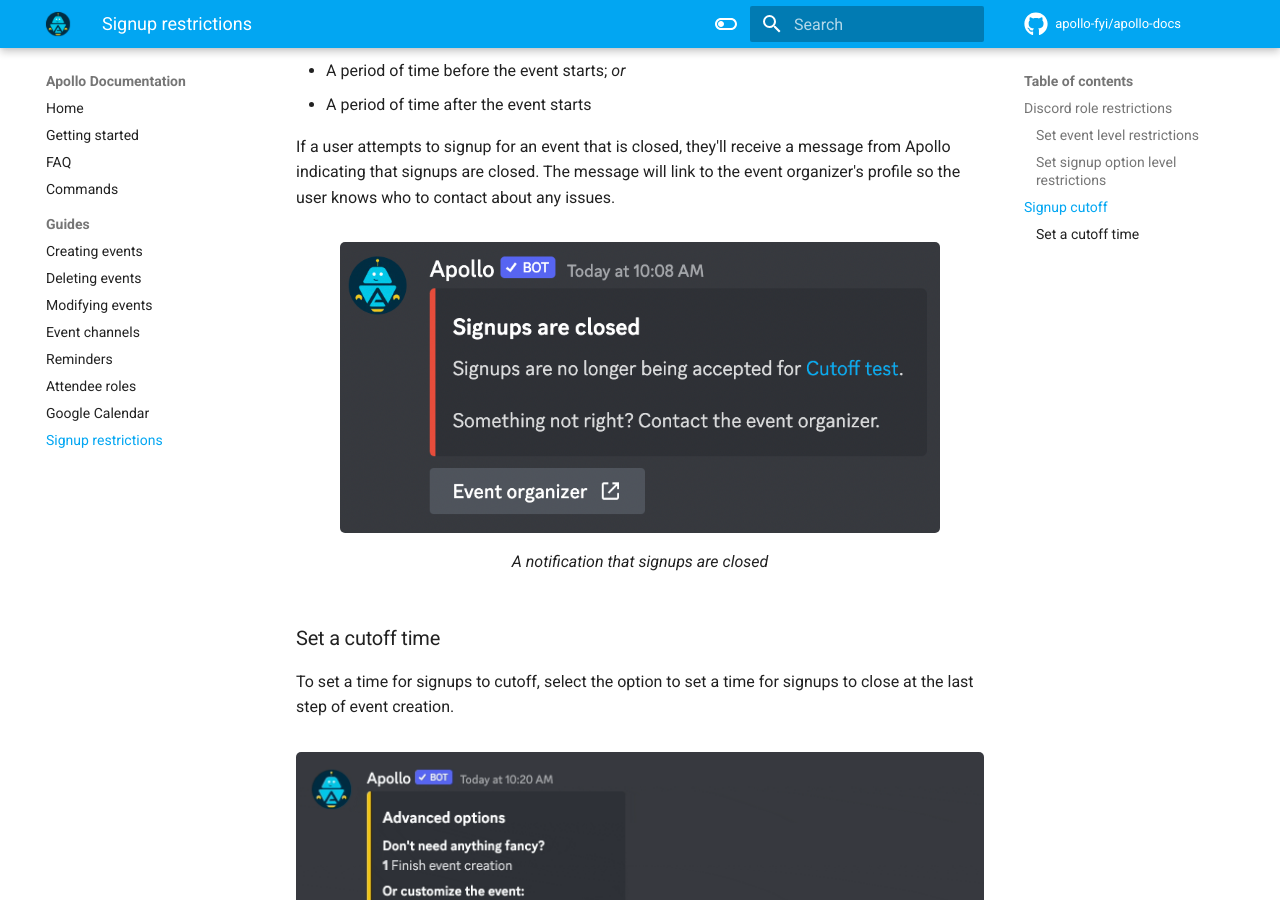
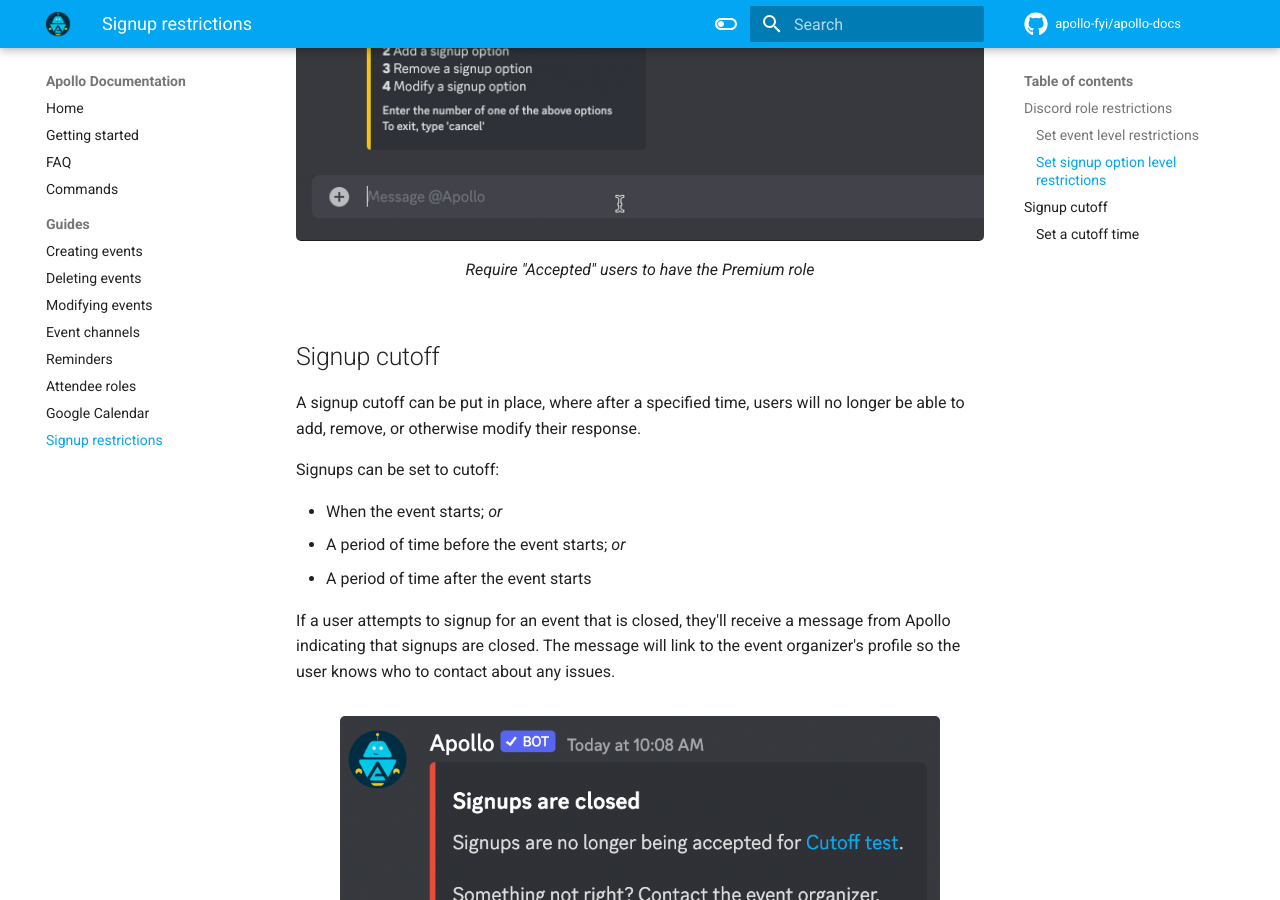
Before and after one commit to apollo-fyi/apollo-docs, an MkDocs documentation site: the page built from docs/signup_restrictions.md, in a window 1280 px wide and 900 px high, scrolled down 1809 px. Built offline with MkDocs 1.6.1 and Material for MkDocs 9.7.7, drawn with Linux system fonts in a browser that asks for light colours; comment, search, counter and statistics services are not loaded.

Commit message:
Add option level gif

```diff
--- a/docs/signup_restrictions.md
+++ b/docs/signup_restrictions.md
@@ -48,6 +48,11 @@ creation, select the option to customization signup options. From here, you'll
 be able to add, remove, and modify signup options, including signup option
 level restrictions.
 
+<figure markdown>
+  ![Set signup level restrictions](assets/restrictions/option_level.gif){ width="800" style="border-radius:5px" }
+  <figcaption>Require "Accepted" users to have the Premium role</figcaption>
+</figure>
+
 ## Signup cutoff
 
 A signup cutoff can be put in place, where after a specified time, users will
```
Also changed, not shown: docs/assets/restrictions/option_level.gif (added).
